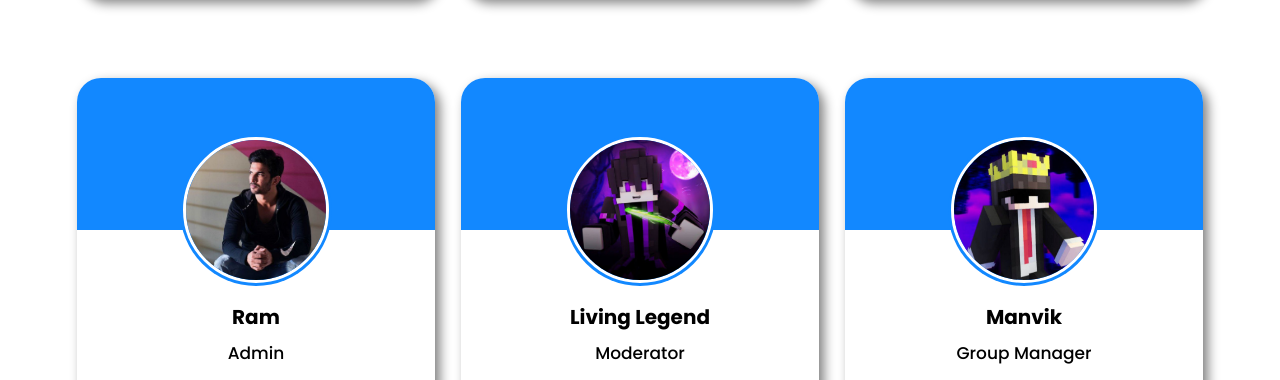
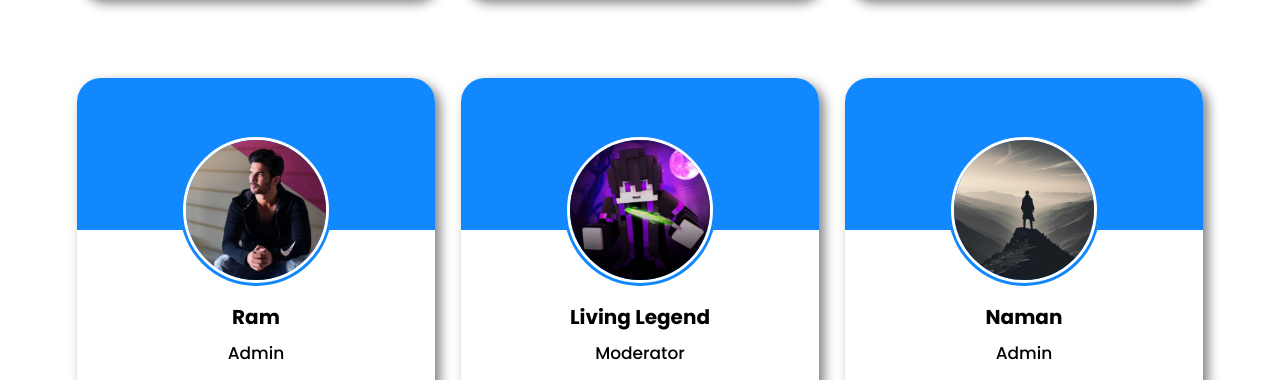
Before and after one commit to vaibhav2133/PWD-PROJECT, a plain HTML site: page admins.html in a window 1280 px wide. Shown: the part 816-1196 px from the top of the page. Drawn offline with nearby package versions, Linux system fonts and the light colour scheme.

Commit message:
newAdminAdded

```diff
--- a/admins.html
+++ b/admins.html
@@ -438,7 +438,7 @@
 
 
 
-          <div class="admin6 admin-it">
+          <!-- <div class="admin6 admin-it">
 
             <div class="admin-image">
               <img src="manvik.png" alt="Admin">
@@ -485,7 +485,7 @@
 
 
 
-
+ -->
 
           <div class="admin8 admin-it">
 
@@ -494,7 +494,7 @@
             </div>
 
             <div class="admin-text">
-              <span class="name">Sridhar Jee</span>
+              <span class="name">Naman</span>
               <span class="role">Admin</span>
             </div>
             <div class="socials">
@@ -505,7 +505,7 @@
               <a href="#"><i class='bx bxl-youtube' ></i></a>
             </span>
             <span class="telegram">
-              <a href="https://telegram.me/SridharJee"><i class='bx bxl-telegram' ></i></a>
+              <a href="https://t.me/ncXbest"><i class='bx bxl-telegram' ></i></a>
             </span>
             <span class="linkedin">
               <a href="#"><i class='bx bxl-linkedin' ></i></a>
```
